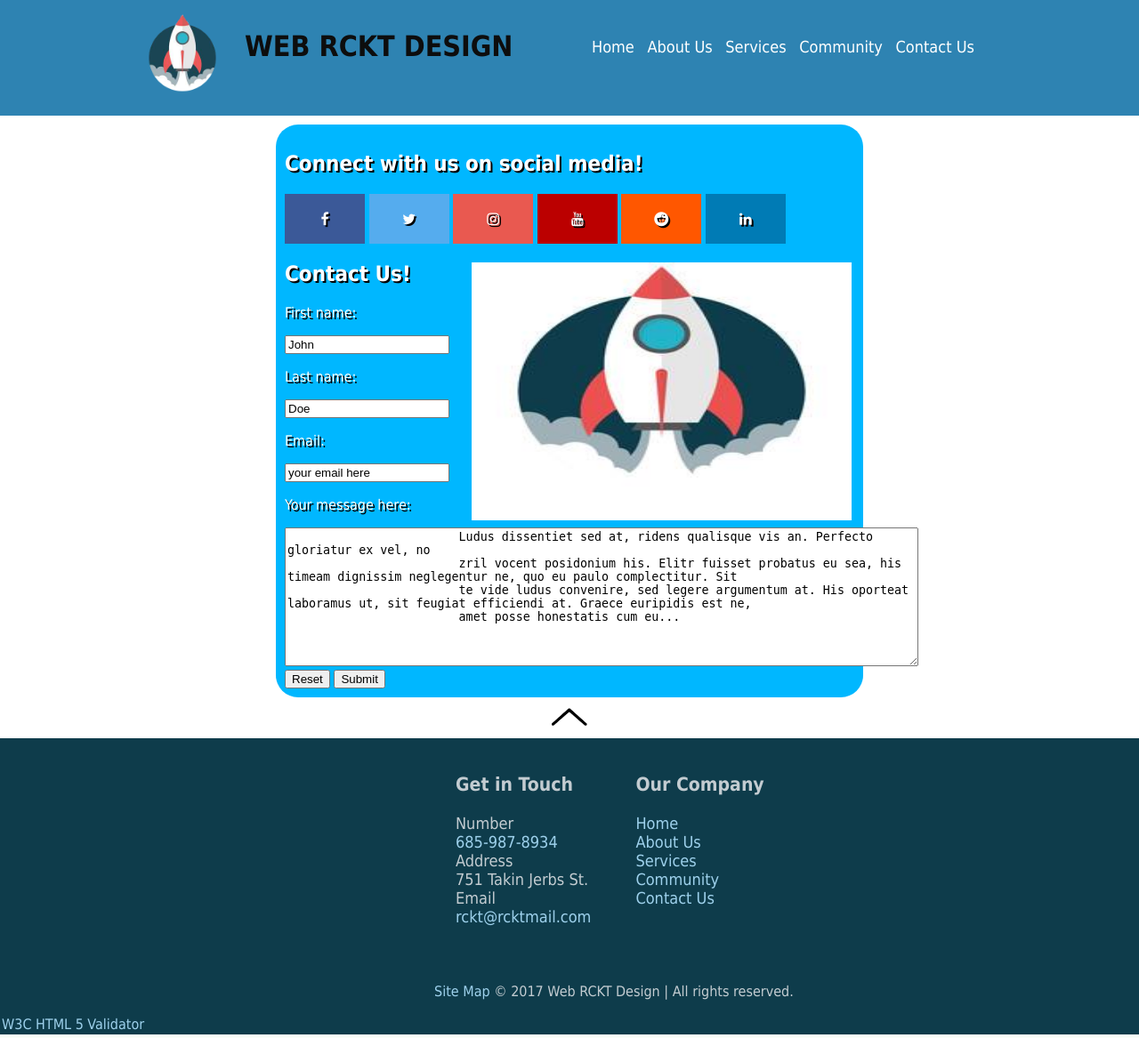
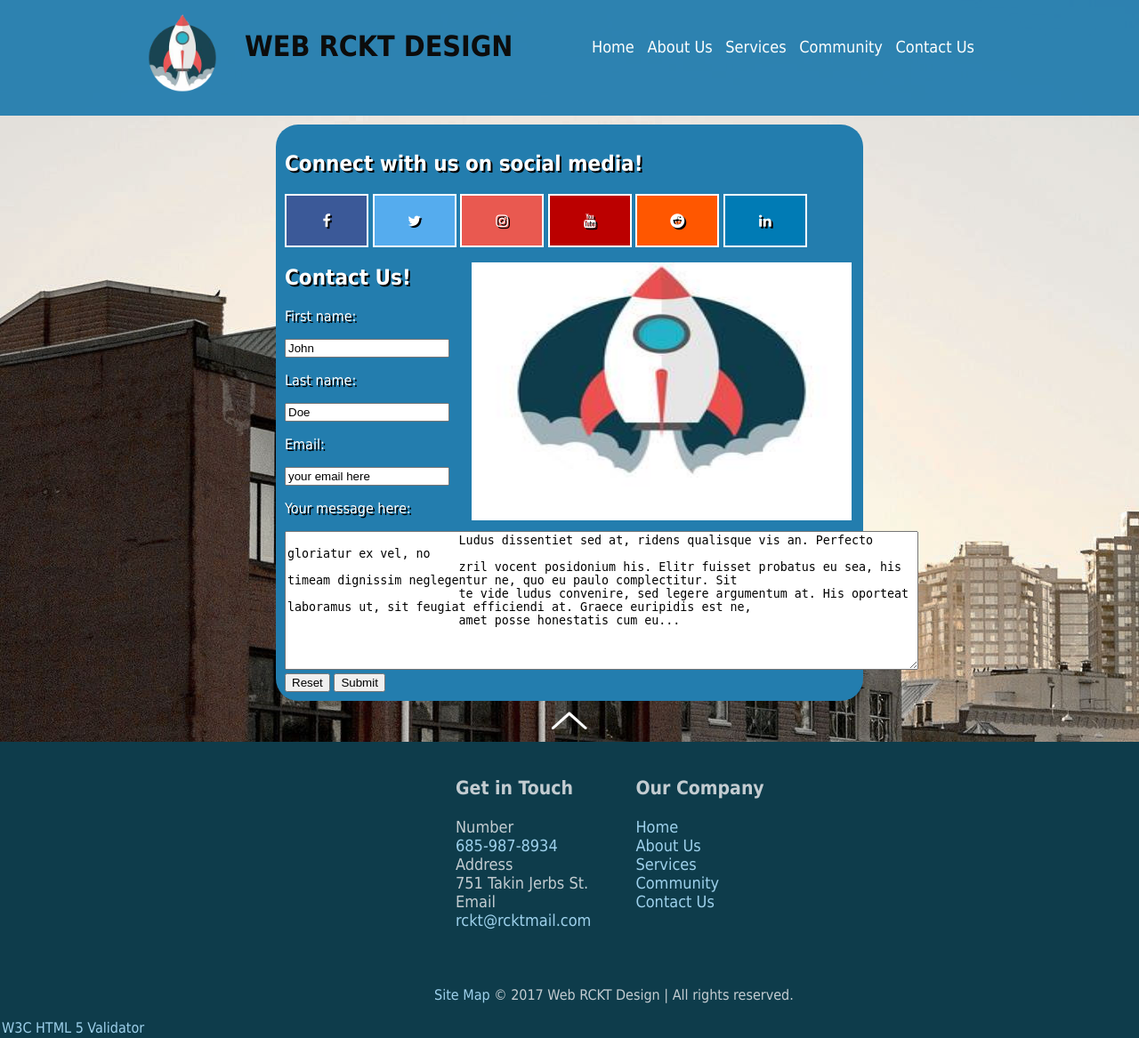
Before and after one commit to tonihe/1536, a PHP site: page /contactus.html in a window 1280 px wide. Shown: the whole page at 89% size. Run offline with PHP 8.4, Linux system fonts and the light colour scheme.

Commit message:
Added background, fixed buttonup

```diff
--- a/G26/contactus.html
+++ b/G26/contactus.html
@@ -7,7 +7,7 @@
 <title>Contact Us</title>
 <style>
 .findsocial {
-	background-color: #00B7FF;
+	background-color: #237DAE;
 	padding: 10px;
 	color: white;
 	text-shadow:2px 2px #000000;
@@ -18,6 +18,8 @@
 	background-size: 427px 290px;
 	margin-top: 10px;
 }
+.findsocial a {border: solid 2px white;}
+
 </style>
 </head>
 <body>
--- a/G26/style/base.css
+++ b/G26/style/base.css
@@ -68,6 +68,8 @@ nav a{
 }
 
 body {
+	background-image: url(backgroundimg.jpg);
+	/* background-image: url(transparentbg.png); */
 	height: 100%;
 	margin: 0;
 	padding: 0;
@@ -76,9 +78,12 @@ body {
 
 main {
 	padding-top: 130px;
+	padding-left: 25px;
+	padding-right: 25px;
 	width: 800px;
 	margin-left: auto;
 	margin-right: auto;
+	/* background-color: #FFFFFF */
 }
 
 #scrollbutton {
--- a/G26/template.html
+++ b/G26/template.html
@@ -71,7 +71,7 @@
 	sed legere argumentum at. His oporteat laboramus ut, sit feugiat efficiendi at.
 	Graece euripidis est ne, amet posse honestatis cum eu.
 	</p>
-<a id="scrollbutton" href="#pagetop"><img src="style/buttonup.png" alt="Back to Top"></a>
+<a id="scrollbutton" href="#pagetop"><img src="style/buttonup2.png" alt="Back to Top"></a>
 </main>
 <footer>
 	<div class="footerclmns">
```
Also changed, not shown: G26/style/buttonup.png, G26/style/buttonup1.png (added), G26/style/transparentbg.png (added).
